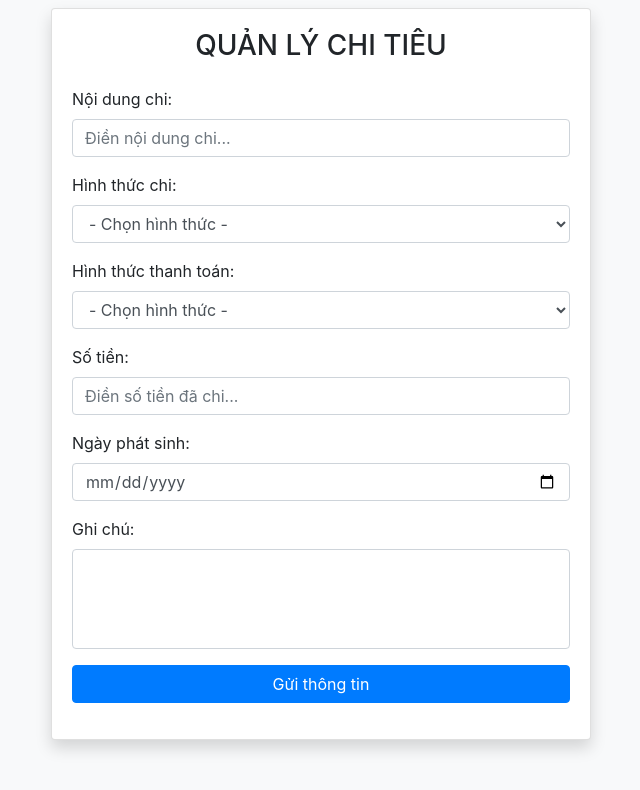
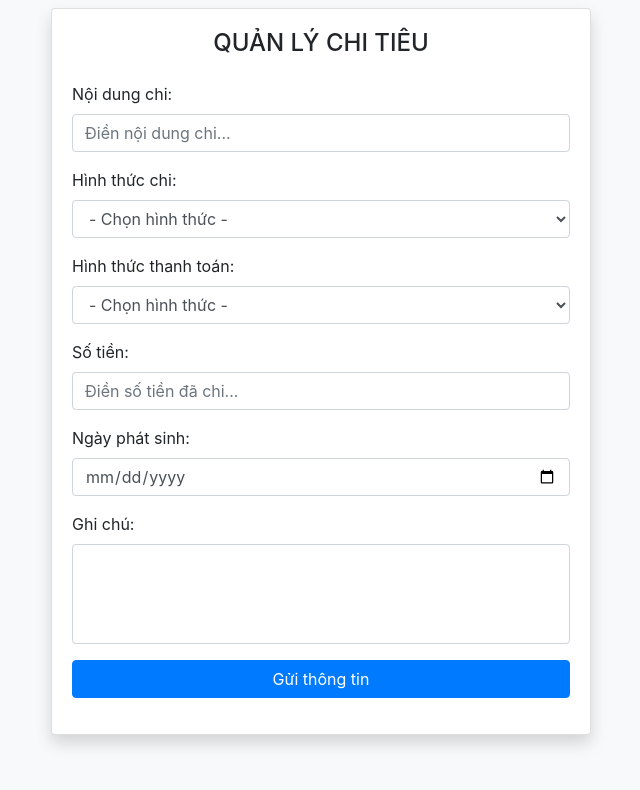
Before and after one commit to bachtoanlx/QLCT, a plain HTML site: page index.html in a window 1280 px wide. Shown: the whole page, without its empty margins (319-959 px from the left). Drawn offline with nearby package versions, Linux system fonts and the light colour scheme.

Commit message:
Update index.html

```diff
--- a/index.html
+++ b/index.html
@@ -27,7 +27,7 @@
         <div class="col-md-6"> <!-- Cột Bootstrap: chiều rộng 50% trên màn hình lớn -->
             <div class="card shadow"> <!-- Thẻ card để bao bọc nội dung -->
                 <div class="card-body">
-                    <h3 class="text-center mb-4">QUẢN LÝ CHI TIÊU</h3>
+                    <h4 class="text-center mb-4">QUẢN LÝ CHI TIÊU</h4>
                      <form id="registrationForm" onsubmit="submitForm(); return false;">
 
                         <div class="form-group">
```
